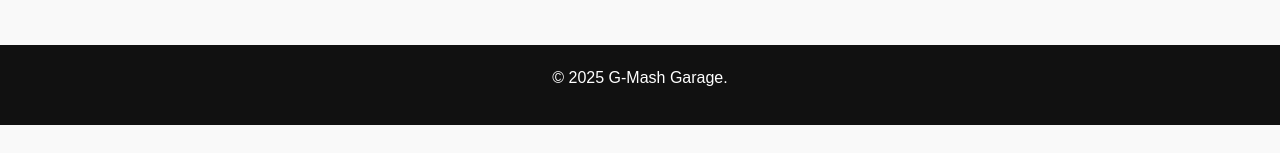
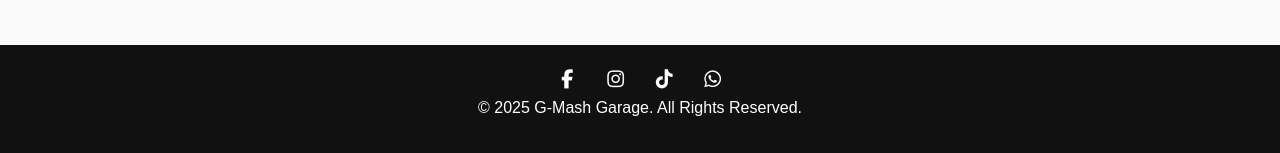
Before and after one commit to Girly07/G-Mash-Garage, a plain HTML site: page pages/contact.html in a window 1280 px wide. Shown: the part 1302-1455 px from the top of the page. Before the commit the page ends 1427 px from the top, so only its background shows below. Drawn offline with Linux system fonts and the light colour scheme.

Commit message:
fixed my footers

```diff
--- a/pages/contact.html
+++ b/pages/contact.html
@@ -80,9 +80,18 @@
                 </iframe>
             </section>
              </main>
+    <!-- Footer -->
   <footer>
-            <p id="myParagraph">&copy; 2025 G-Mash Garage.</p>
+    <div class="socials">
+              <a href="https://facebook.com" target="_blank"><i class="fab fa-facebook-f"></i></a>
+              <a href="https://instagram.com" target="_blank"><i class="fab fa-instagram"></i></a>
+              <a href="https://tiktok.com" target="_blank"><i class="fab fa-tiktok"></i></a>
+              <a href="https://whatsapp.com" target="_blank"><i class="fab fa-whatsapp"></i></a>
+    </div>
+    <p id="myParagraph">&copy; 2025 G-Mash Garage. All Rights Reserved.</p>
   </footer>
+
+  <!-- Script for Hamburger -->
   <script>
     const hamburger = document.querySelector('.hamburger');
     const navLinks = document.querySelector('.nav-links');
```
Also changed, not shown: index.html (+4 -1 lines), pages/about.html (+10 -3 lines), pages/services.html (+3 -1 lines). Lines whose indentation alone changed are shown as unchanged.
